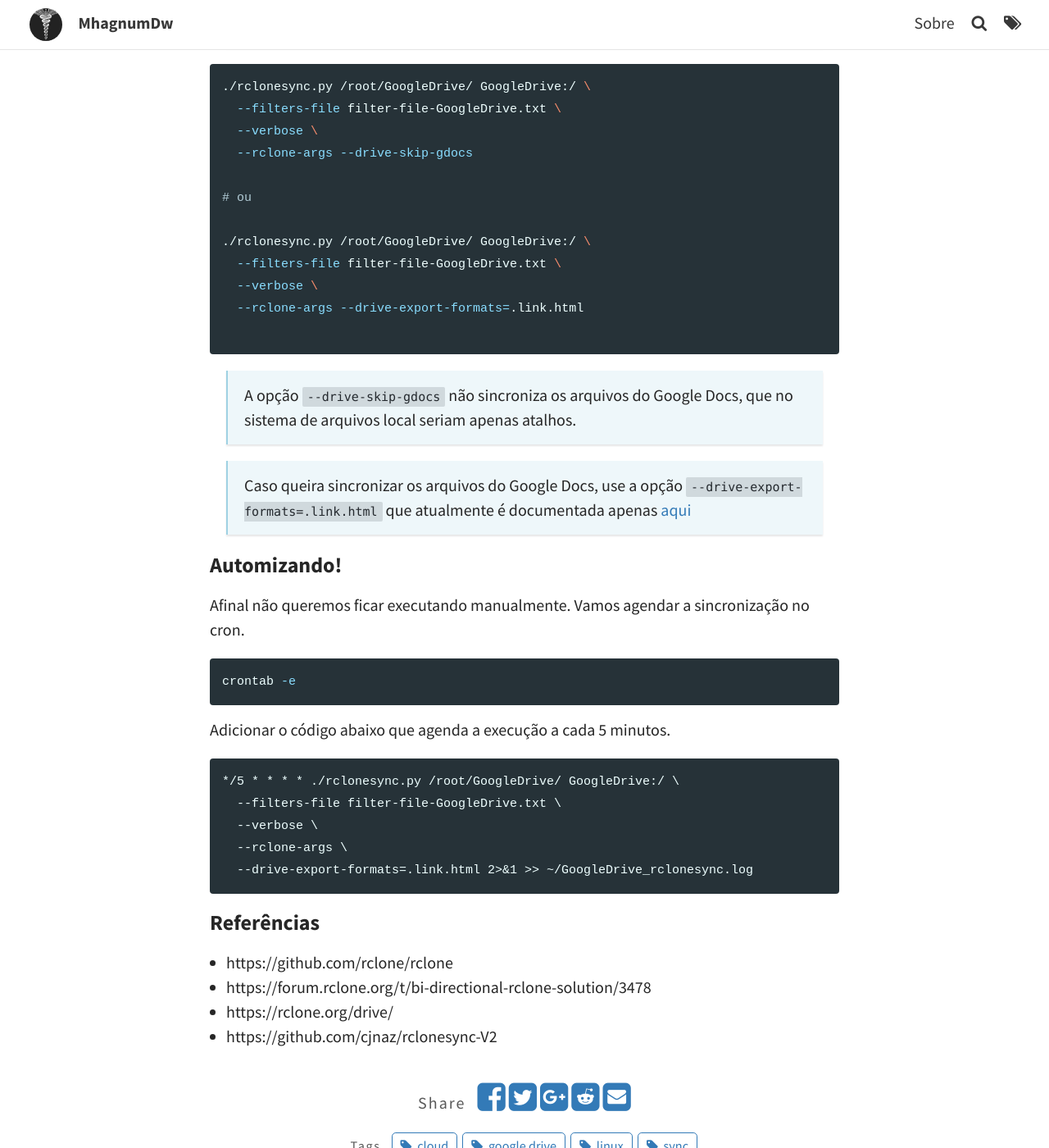
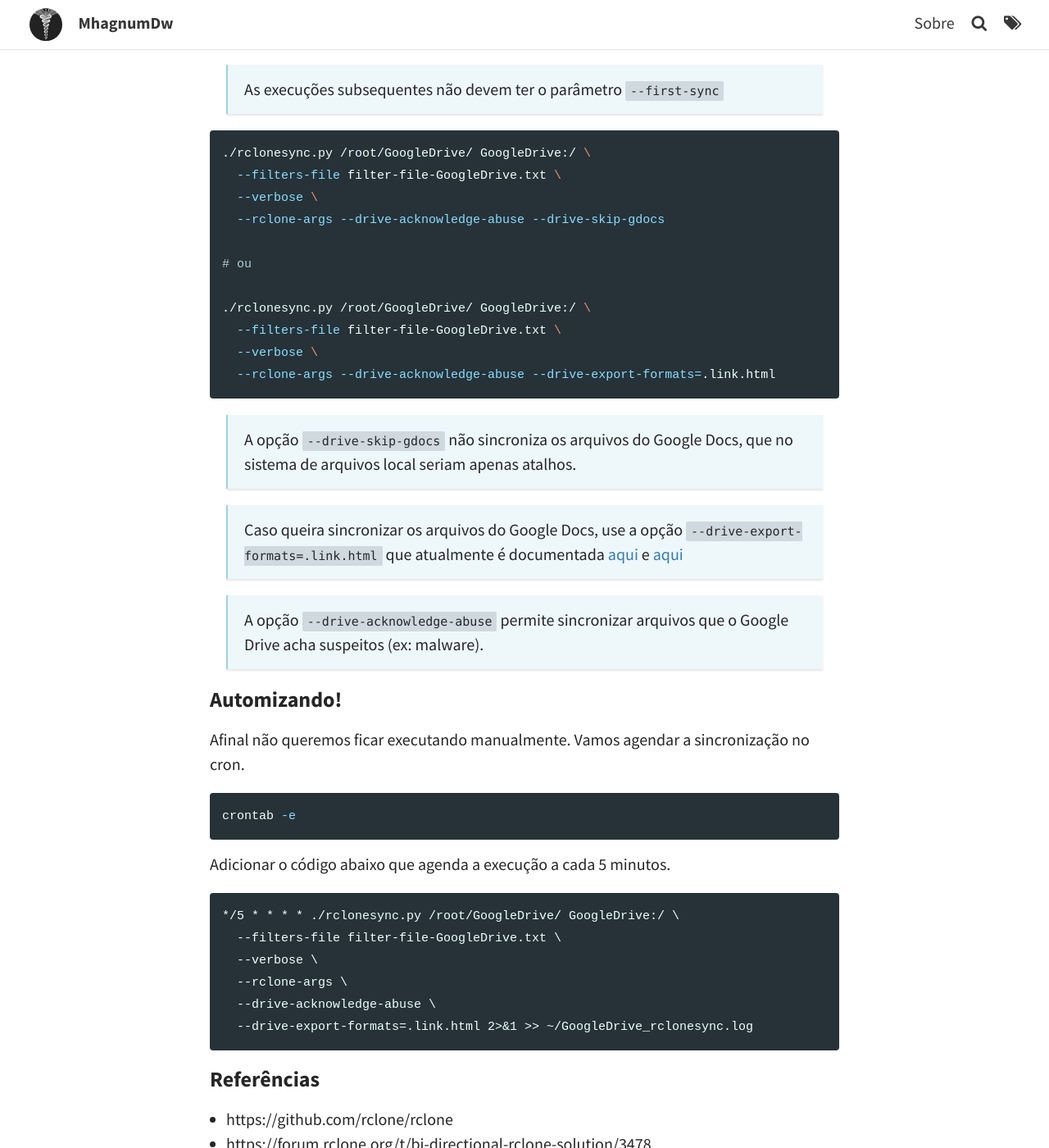
Before and after one commit to mhagnumdw/mhagnumdw.github.io, a Jekyll site: the page built from _posts/2019-11-12-google-drive-com-rclone.markdown, in a window 1280 px wide and 1400 px high, scrolled down 4350 px. Shown: the whole window at 82% size. Built offline with Jekyll 4.4.1, drawn with Linux system fonts in a browser that asks for light colours; comment, search, counter and statistics services are not loaded; some of the changed text lies outside the part shown.

Commit message:
Pequenas melhorias

````diff
--- a/_posts/2019-11-12-google-drive-com-rclone.markdown
+++ b/_posts/2019-11-12-google-drive-com-rclone.markdown
@@ -117,7 +117,8 @@ Nem sempre desejamos sincronizar todo o drive. Vamos especificar o que sincroniz
 ```bash
 rclone sync \
   --create-empty-src-dirs \
-  --progress --drive-acknowledge-abuse \
+  --progress \
+  --drive-acknowledge-abuse \
   --filter-from filter-file-GoogleDrive.txt \
   GoogleDrive:/ /root/GoogleDrive/
 ```
@@ -129,7 +130,8 @@ rclone sync \
 ```bash
 rclone sync \
   --create-empty-src-dirs \
-  --progress --drive-acknowledge-abuse \
+  --progress \
+  --drive-acknowledge-abuse \
   --filter-from filter-file-GoogleDrive.txt \
   /root/GoogleDrive/ GoogleDrive:/
 ```
@@ -159,7 +161,8 @@ chmod +x rclonesync.py
 ./rclonesync.py /root/GoogleDrive/ GoogleDrive:/ \
   --filters-file filter-file-GoogleDrive.txt \
   --verbose \
-  --first-sync
+  --first-sync \
+  --rclone-args --drive-export-formats=.link.html --drive-acknowledge-abuse
 ```
 
 #### Execuções subsequentes
@@ -169,21 +172,21 @@ chmod +x rclonesync.py
 ./rclonesync.py /root/GoogleDrive/ GoogleDrive:/ \
   --filters-file filter-file-GoogleDrive.txt \
   --verbose \
-  --rclone-args --drive-skip-gdocs
+  --rclone-args --drive-acknowledge-abuse --drive-skip-gdocs
 
 # ou
 
 ./rclonesync.py /root/GoogleDrive/ GoogleDrive:/ \
   --filters-file filter-file-GoogleDrive.txt \
   --verbose \
-  --rclone-args --drive-export-formats=.link.html
-
+  --rclone-args --drive-acknowledge-abuse --drive-export-formats=.link.html
 ```
 
 > A opção `--drive-skip-gdocs` não sincroniza os arquivos do Google Docs, que no sistema de arquivos local seriam apenas atalhos.
 
-> Caso queira sincronizar os arquivos do Google Docs, use a opção `--drive-export-formats=.link.html` que atualmente é documentada apenas [aqui](https://github.com/rclone/rclone/pull/2479)
+> Caso queira sincronizar os arquivos do Google Docs, use a opção `--drive-export-formats=.link.html` que atualmente é documentada [aqui](https://github.com/rclone/rclone/pull/2479) e [aqui](https://rclone.org/drive/#import-export-of-google-documents)
 
+> A opção `--drive-acknowledge-abuse` permite sincronizar arquivos que o Google Drive acha suspeitos (ex: malware).
 
 ### Automizando!
 
@@ -200,6 +203,7 @@ Adicionar o código abaixo que agenda a execução a cada 5 minutos.
   --filters-file filter-file-GoogleDrive.txt \
   --verbose \
   --rclone-args \
+  --drive-acknowledge-abuse \
   --drive-export-formats=.link.html 2>&1 >> ~/GoogleDrive_rclonesync.log
 ```
 
````
